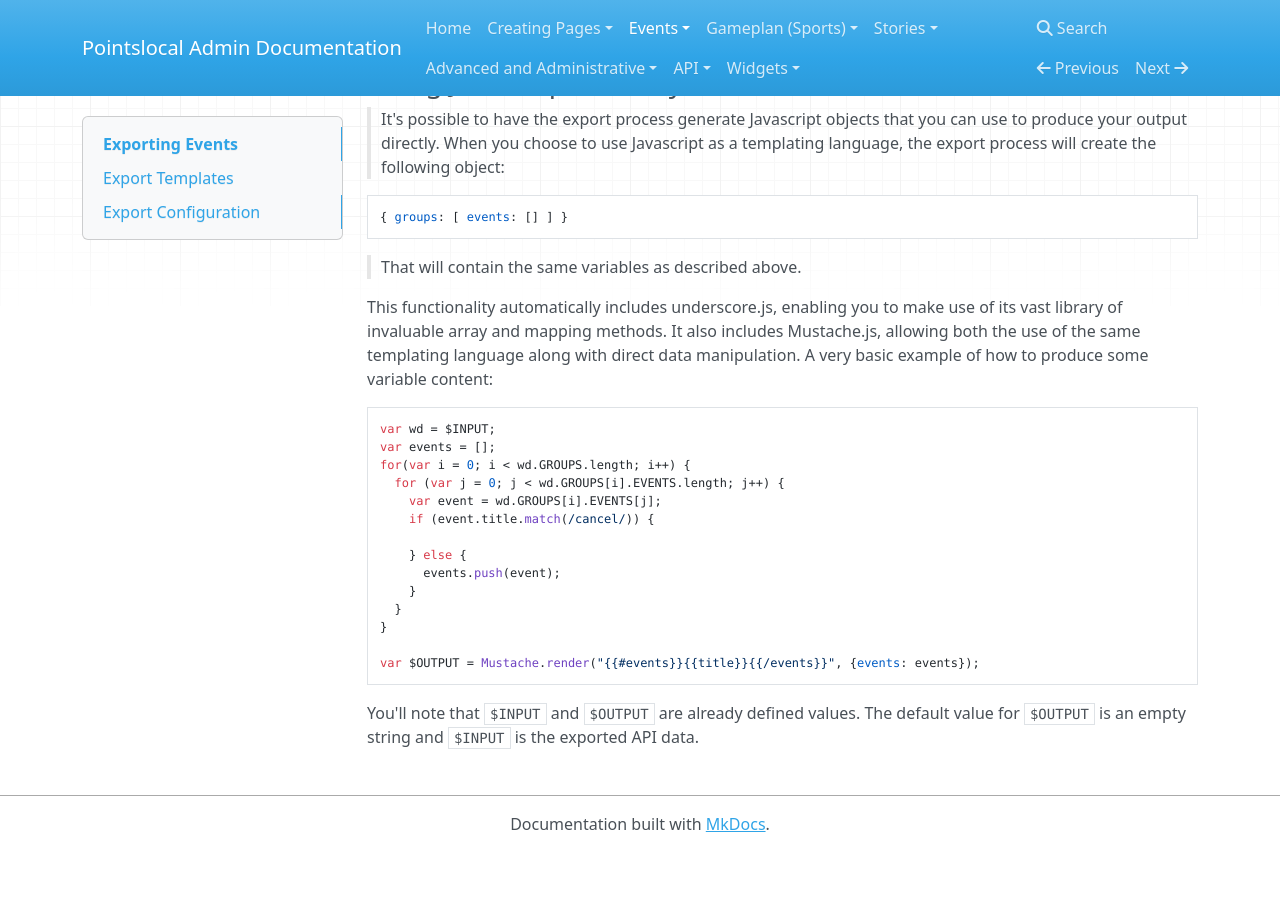
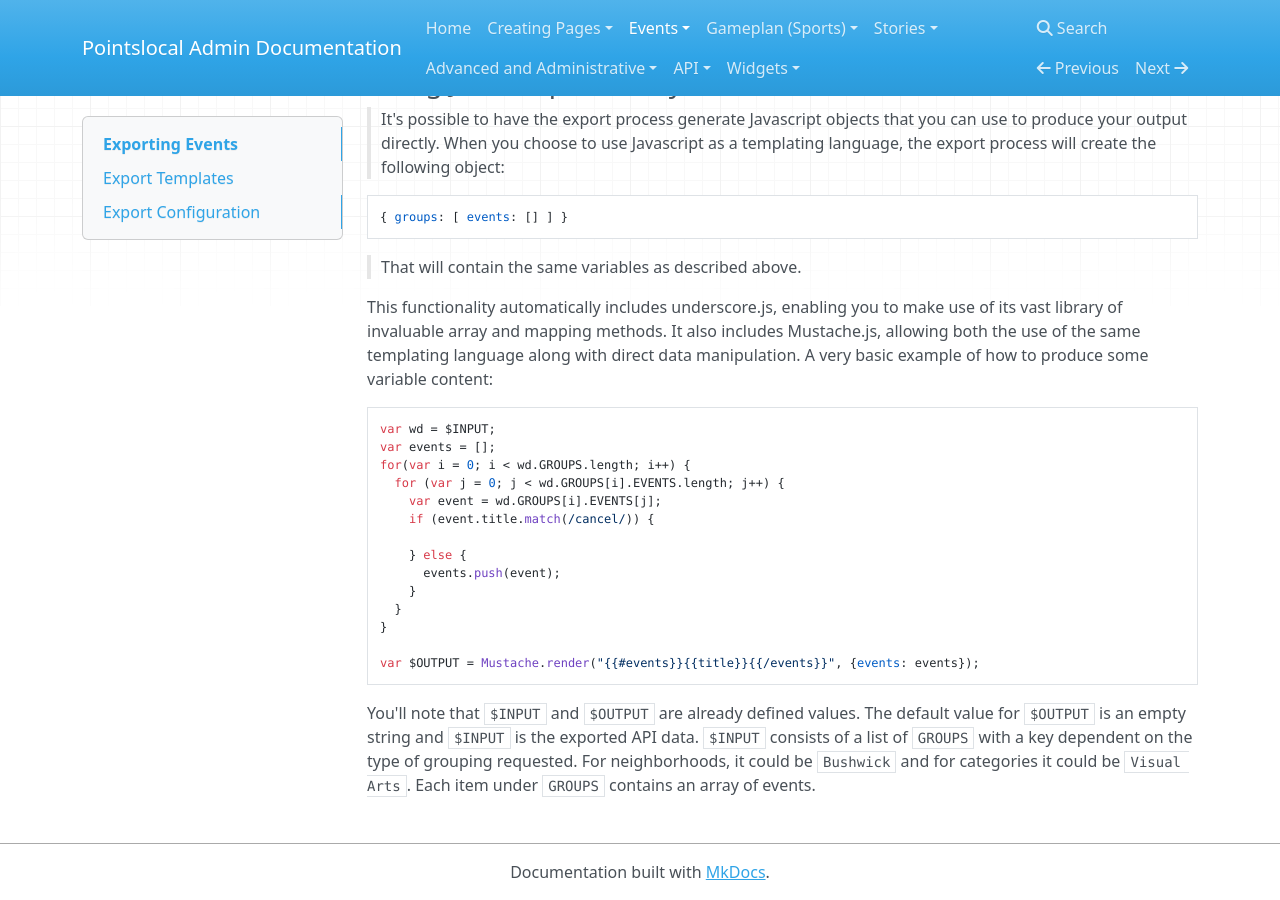
Before and after one commit to pointslocal/admin-docs, an MkDocs documentation site: the page built from docs/events_exports.md, in a window 1280 px wide and 900 px high, scrolled down 4295 px. Built offline with MkDocs 1.6.1, drawn with Linux system fonts in a browser that asks for light colours; nearby versions of some CDN libraries; old or Windows-style settings are respelled for this version of MkDocs; before the commit the page ends 5147 px from its top, so only the background shows below that.

Commit message:
more details on exports

````diff
--- a/docs/events_exports.md
+++ b/docs/events_exports.md
@@ -178,4 +178,4 @@ for(var i = 0; i < wd.GROUPS.length; i++) {
 var $OUTPUT = Mustache.render("{{#events}}{{title}}{{/events}}", {events: events});
 ```
 
-You'll note that ```$INPUT``` and ```$OUTPUT``` are already defined values. The default value for ```$OUTPUT``` is an empty string and ```$INPUT``` is the exported API data.
+You'll note that ```$INPUT``` and ```$OUTPUT``` are already defined values. The default value for ```$OUTPUT``` is an empty string and ```$INPUT``` is the exported API data.  ```$INPUT``` consists of a list of ```GROUPS``` with a key dependent on the type of grouping requested.  For neighborhoods, it could be ```Bushwick``` and for categories it could be ```Visual Arts```.  Each item under ```GROUPS``` contains an array of events.
````
